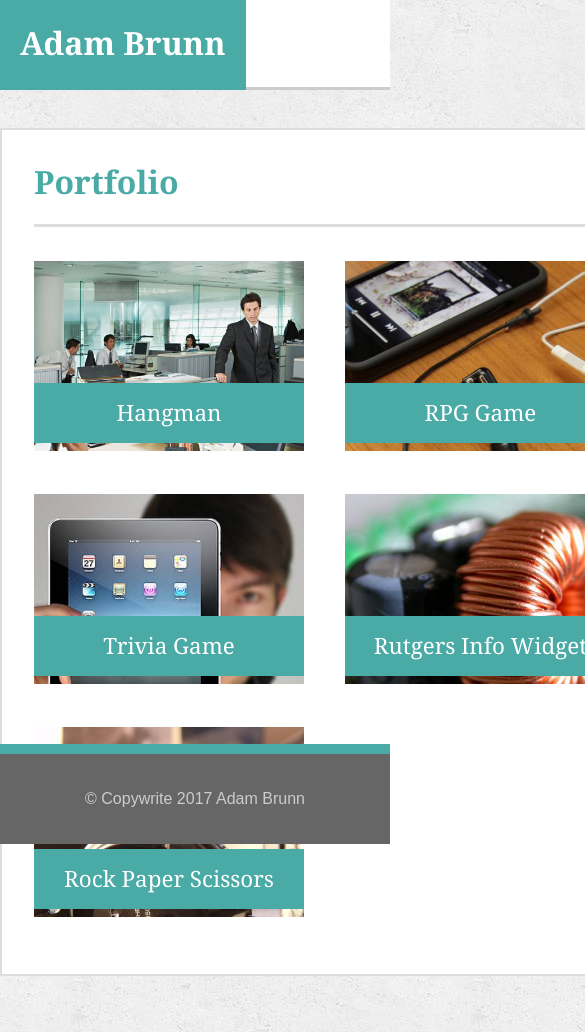
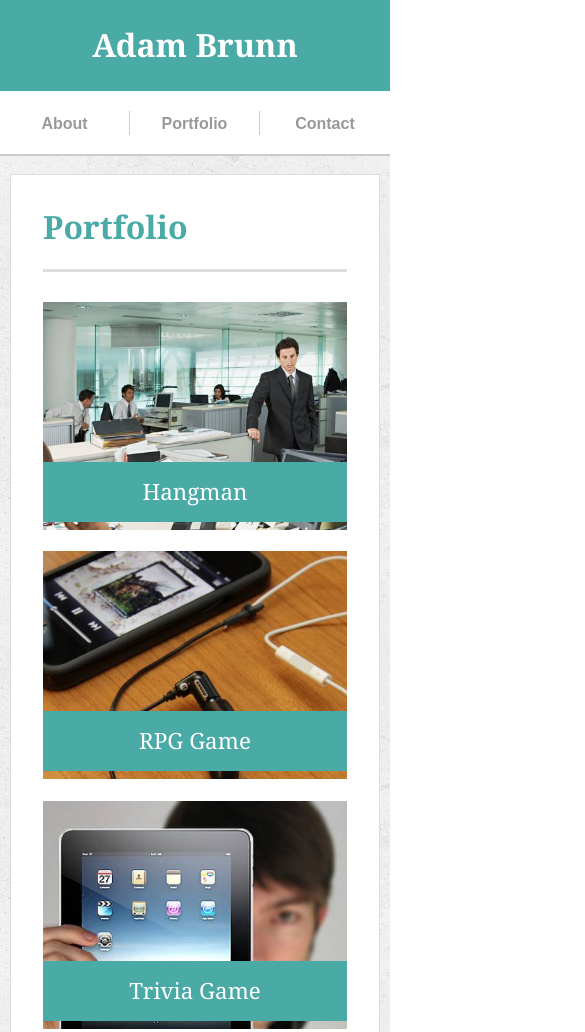
Before and after one commit to AdamMcAdamson/AdamMcAdamson.github.io, a plain HTML site: page portfolio.html in a window 390 px wide. Shown: the top 1032 px of the page, 585 px wide, since content can reach past the window. Drawn offline with Linux system fonts and the light colour scheme.

Commit message:
Updated site to Responsive-Portfolio

```diff
--- a/assets/css/style.css
+++ b/assets/css/style.css
@@ -1,17 +1,26 @@
 /* |----Basic Portfolio----| */
+
+
+
+/*          -Default CSS-          */
+/*---------------def---------------*/
 
 
 /*         -Broad Scope-         */
 /*-------------broad-------------*/
 
 html {
-	overflow-y: scroll;
+	/*overflow-y: scroll;*/
+	height: 100%;
 }
 
 body {
 	background-image: url("../images/concrete_seamless.png");
 	color: #777777;
 	font-family: 'Arial', 'Helvetica Neue', Helvetica, sans-serif;
+	height: 100%;
+	margin: 0;
+	padding: 0;
 }
 
 h1 {
@@ -36,7 +45,12 @@ a {
 	text-decoration: none;
 }
 
-/*-----------END_broad-----------*/
+#master-div {
+	min-height: 100%;
+	position: relative;
+}
+
+/*-----------END_broad----------*/
 
 
 
@@ -44,17 +58,17 @@ a {
 /*-------------head-------------*/
 
 #header-container {
-	box-sizing: border-box;
 	background-color: #ffffff;
 	border-color: #cccccc;
 	border-style: solid;
 	border-bottom-width: 3px;
-	line-height: 80px;
-	height: 90px;
+	line-height: 90px;
+	height: 91px;
 	position: fixed;
 	top: 0;
 	left: 0;
 	width: 100%;
+	z-index: 1000;
 }
 
 #nav-bar {
@@ -63,15 +77,14 @@ a {
 	margin-right: auto;
 	margin-left: auto;
 	height: 90px;
-	line-height: 84px;
-	overflow: auto;
+	line-height: 90px;
 }
 
 #nav-title {
 	color: #ffffff;
-	display: inline;
+	display: inline-block;
 	background-color: #4aaaa5;
-	padding: 26px 20px 27px 20px;
+	padding: 1px 20px 0 20px;
 	vertical-align: middle;
 
 }
@@ -88,11 +101,12 @@ a {
 
 .nav-link {
 	font-family: 'Arial', 'Helvetica Neue', Helvetica, sans-serif;
-	color: #777777;
+	color: #999999;
+	font-weight: bold;
 }
 
 .nav-link:hover {
-	color: #555555;
+	color: #888888;
 }
 
 .nav-link:active {
@@ -128,7 +142,7 @@ a {
 /*	display: block;
 */	margin-right: auto;
 	margin-left: auto;
-	margin-top: 128px;
+	padding-top: 128px;
 	padding-bottom: 120px;
 	overflow: auto;
 }
@@ -305,6 +319,7 @@ a {
 	border-style: solid;
 	border-color: #dddddd;
 	border-width: 2px;
+	margin-bottom: 0;
 
 }
 
@@ -322,8 +337,13 @@ a {
 }
 
 .connect-img {
-	width: 31.5%;
+	width: 70px;
+	margin-right: 4px;
 	height: auto;
+}
+
+.connect-img3rd {
+	margin-right: -10px;
 }
 
 /*--------END_side---------*/
@@ -359,4 +379,241 @@ footer {
 }
 
 
-/*---------END_foot---------
+/*---------END_foot---------*/
+
+
+/*-------------END_def-------------*/
+
+
+
+/*         -Responsive CSS-        */
+/*--------------resp---------------*/
+
+
+@media screen and (max-width: 980px) {
+
+	#header-container {
+		max-width: 100%;
+		width: 100%;
+		border-bottom-width: 2px;
+	}
+
+	#nav-bar {
+		width: 728px;
+		max-width: 100%
+	}
+
+	#content-container {
+		box-sizing: border-box;
+		width: 728px;
+	}
+
+	#content-section {
+		width: 420px;
+		border-width: 1px;
+	}
+
+	.article-text {
+		font-weight: bold;
+	}
+
+	.article-img {
+		width: 100%;
+		height: auto;
+	}
+
+	footer {
+		position: absolute;
+		margin: 0;
+		bottom: 0;
+	}
+
+
+	.portfolio-div {
+		height: 0;
+		width: 100%;
+		max-width: 100%;
+		padding-bottom: 75%;
+		margin-right: 0;
+	}
+
+	.input-text {
+		font-weight: bold;
+	}
+
+}
+
+
+
+
+@media screen and (max-width: 768px) {
+
+	#header-container {
+		max-width: 100%;
+		width: 100%;
+		border-bottom-width: 2px;
+	}
+
+	#nav-bar {
+		width: 728px;
+		max-width: 100%;
+		padding-right: 10px;
+		padding-left: 10px;
+	}
+
+	#content-container {
+		box-sizing: border-box;
+		width: 728px;
+		max-width: 100%;
+		padding-right: 10px;
+		padding-left: 10px;
+	}
+
+	#content-section {
+		width: 728px;
+		max-width: 100%;
+		margin-bottom: 20px;
+		border-width: 1px;
+	}
+
+	.article-img {
+		width: 50%;
+		height: auto;
+	}
+
+	#aside-container {
+		width: 728px;
+		max-width: 100%;
+		margin: 16px 0 0 0;
+	}
+
+	.connect-img3rd {
+		margin-right: 4px;
+	}
+
+	footer {
+		position: static;
+		margin-top: -100px;
+	}
+
+
+	.portfolio-div {
+		height: 0;
+		width: 47.5%;
+		max-width: 47.5%;
+		padding-bottom: 37.5%;
+		margin: 2% 4% 4% 0;
+	}
+
+
+}
+
+
+@media screen and (max-width: 640px) {
+
+	#header-container {
+		max-width: 100%;
+		width: 100%;
+		border-bottom-width: 2px;
+		height: 154px;
+		position: static;
+		left: 0;
+		top: 0;
+		margin-bottom: -110px;
+	}
+
+	#nav-bar {
+		width: 728px;
+		max-width: 100%;
+		height: 154px;
+		padding: 0;
+	}
+
+	#nav-title {
+		width: 100%;
+		max-width: 100%;
+		height: 91px;
+		padding: 0;
+		text-align: center;
+	}
+
+	#nav-list {
+		display: block;
+		width: 100%;
+		max-width: 100%;
+		float: none;
+		margin: 0 auto;
+		padding: 0;
+		height: 64px;
+		line-height: 64px;
+	}
+
+	.nav-list-item {
+		box-sizing: border-box;
+		width: 33.33333%;
+		max-width: 33.33333%;
+		padding: 0;
+		margin: 20px 0;
+		text-align: center;
+		height: 24px;
+		line-height: 24px;
+	}
+
+	.nav-link {
+		vertical-align: middle;
+		margin: 0;
+		font-weight: bold;
+	}
+
+	#content-container {
+		box-sizing: border-box;
+		width: 728px;
+		max-width: 100%;
+		padding-right: 10px;
+		padding-left: 10px;
+	}
+
+	#content-section {
+		width: 728px;
+		max-width: 100%;
+		margin-bottom: 20px;
+		border-width: 1px;
+	}
+
+	.article-img {
+		width: 100%;
+		height: auto;
+	}
+
+	#aside-container {
+		width: 728px;
+		max-width: 100%;
+		margin: 16px 0 0 0;
+	}
+
+	.connect-img3rd {
+		margin-right: 4px;
+	}
+
+	footer {
+		position: static;
+		margin-top: -100px;
+	}
+
+
+
+	.portfolio-div {
+		height: 0;
+		width: 100%;
+		max-width: 100%;
+		padding-bottom: 75%;
+		margin-right: 0;
+	}
+}
+
+
+
+
+
+
+/*------------END_resp-------------*/
--- a/portfolio.html
+++ b/portfolio.html
@@ -3,6 +3,7 @@
 
 <head>
     <meta charset="utf-8">
+	<meta name="viewport" content="width=device-width, initial-scale=1">
 	<title>Adam Brunn's Porfolio</title>
     <link rel="stylesheet" type="text/css" href="assets/css/reset.css">
     <link rel="stylesheet" type="text/css" href="assets/css/style.css">
@@ -61,7 +62,7 @@
 	            <hr id="aside-line">
 	            <a href="https://www.github.com/AdamMcAdamson" target="_blank"><img class="connect-img" src="assets/images/githubLogo.png" alt="Github"></a>
 	            <a href="https://www.linkedin.com/in/adammcadamson" target="_blank"><img class="connect-img" src="assets/images/linkedinLogo.png" alt="LinkedIn"></a>
-	            <a href="https://twitter.com/AdamMcAdamson" target="_blank"><img class="connect-img" src="assets/images/twitterLogo.png" alt="Twitter"></a>
+	            <a href="https://twitter.com/AdamMcAdamson" target="_blank"><img class="connect-img connect-img3rd" src="assets/images/twitterLogo.png" alt="Twitter"></a>
 	        </aside>
 		</div>
 	    <footer>
```
Also changed, not shown: contact.html (+2 -1 lines), index.html (+2 -1 lines).
